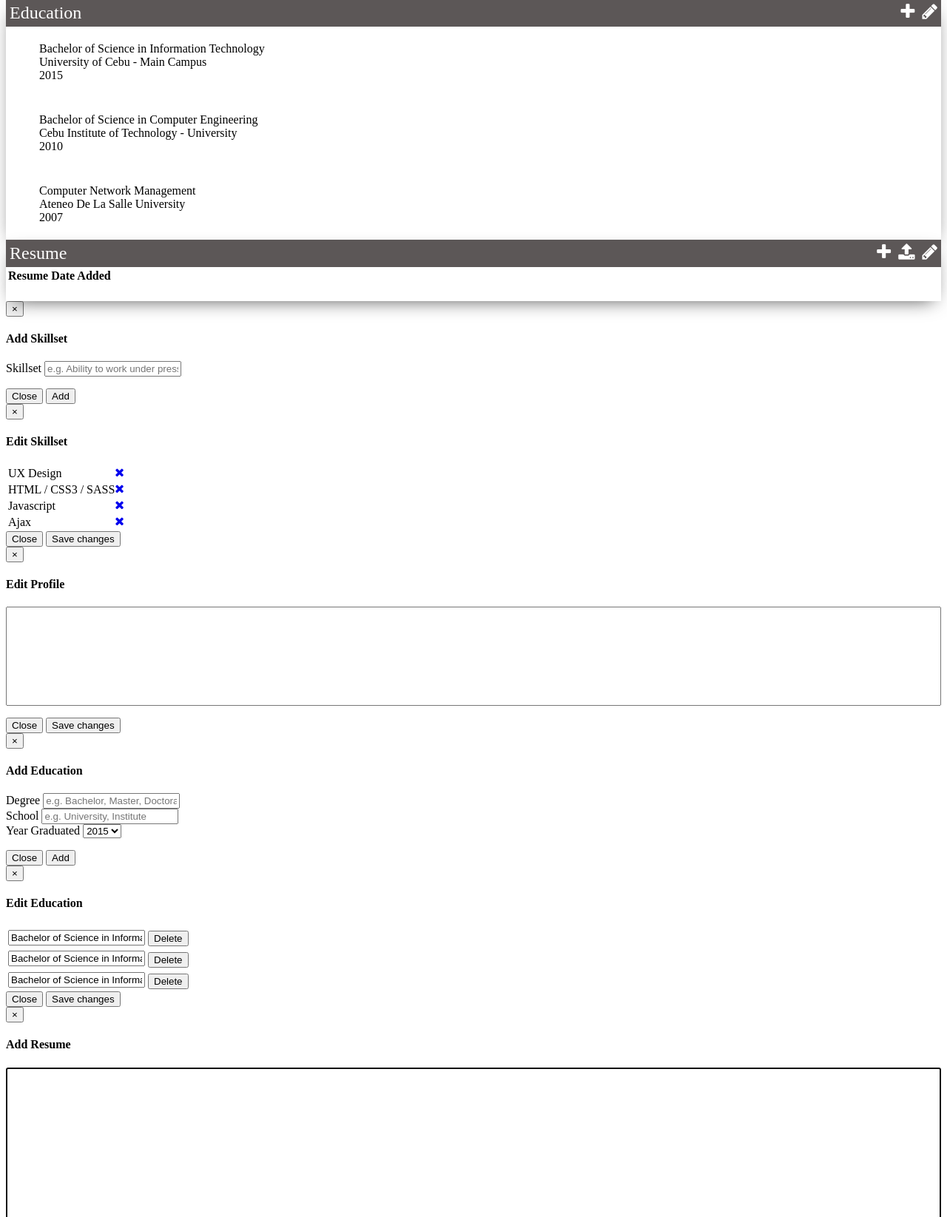
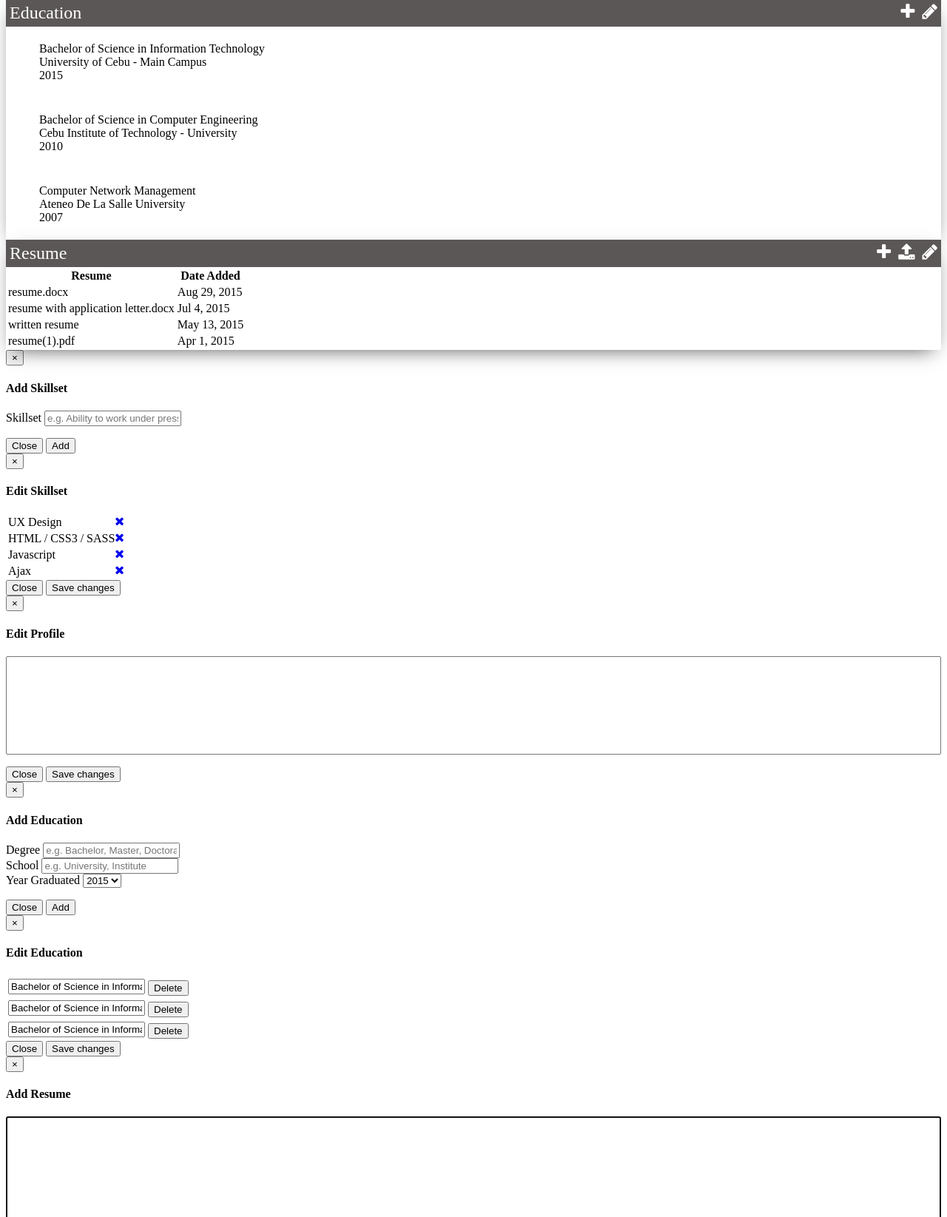
Before and after one commit to marz-dwr/Onomatopoeia, a PHP site: page /pages/profile.php in a window 1280 px wide. Shown: the part 1253-2898 px from the top of the page at 74% size. Run offline with PHP 8.4, Linux system fonts and the light colour scheme; lists and menus that the app fills with data are empty.

Commit message:
Static Resume

```diff
--- a/new_cebuapple/pages/profile.php
+++ b/new_cebuapple/pages/profile.php
@@ -251,15 +251,46 @@
 
 					<table class="table table-hover table-condensed">
 						<thead>
-							<th>
-								<h4>Resume</h4>
+							<th style="font-weight: bold; font-size: 16px;">
+								Resume
 							</th>
-							<th>
-								<h4>Date Added</h4>
+							<th style="font-weight: bold; font-size: 16px;">
+								Date Added
 							</th>
 						</thead>
 						<tbody>
-
+							<tr>
+								<td>
+									resume.docx
+								</td>
+								<td>
+									Aug 29, 2015
+								</td>
+							</tr>
+							<tr>
+								<td>
+									resume with application letter.docx
+								</td>
+								<td>
+									Jul 4, 2015
+								</td>
+							</tr>
+							<tr>
+								<td>
+									written resume
+								</td>
+								<td>
+									May 13, 2015
+								</td>
+							</tr>
+							<tr>
+								<td>
+									resume(1).pdf
+								</td>
+								<td>
+									Apr 1, 2015
+								</td>
+							</tr>
 						</tbody>
 					</table>
 				</div>
```
